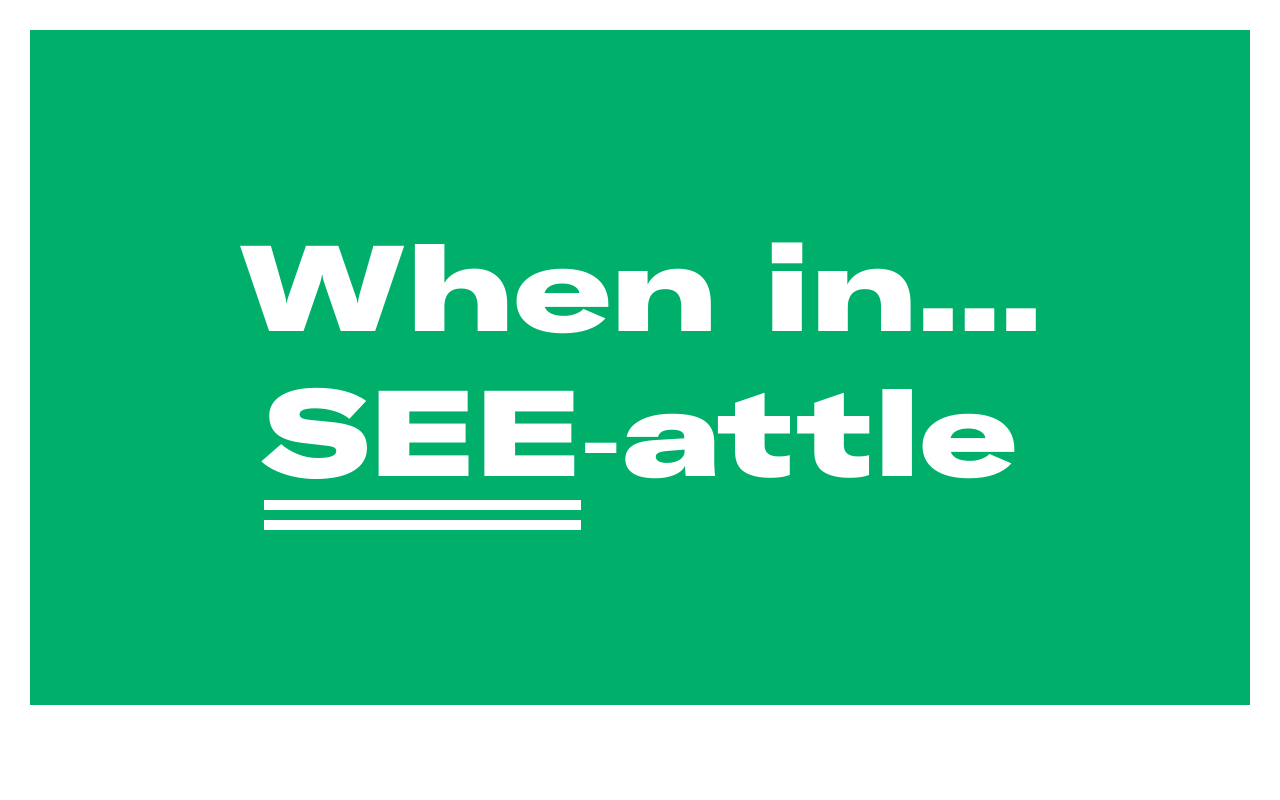
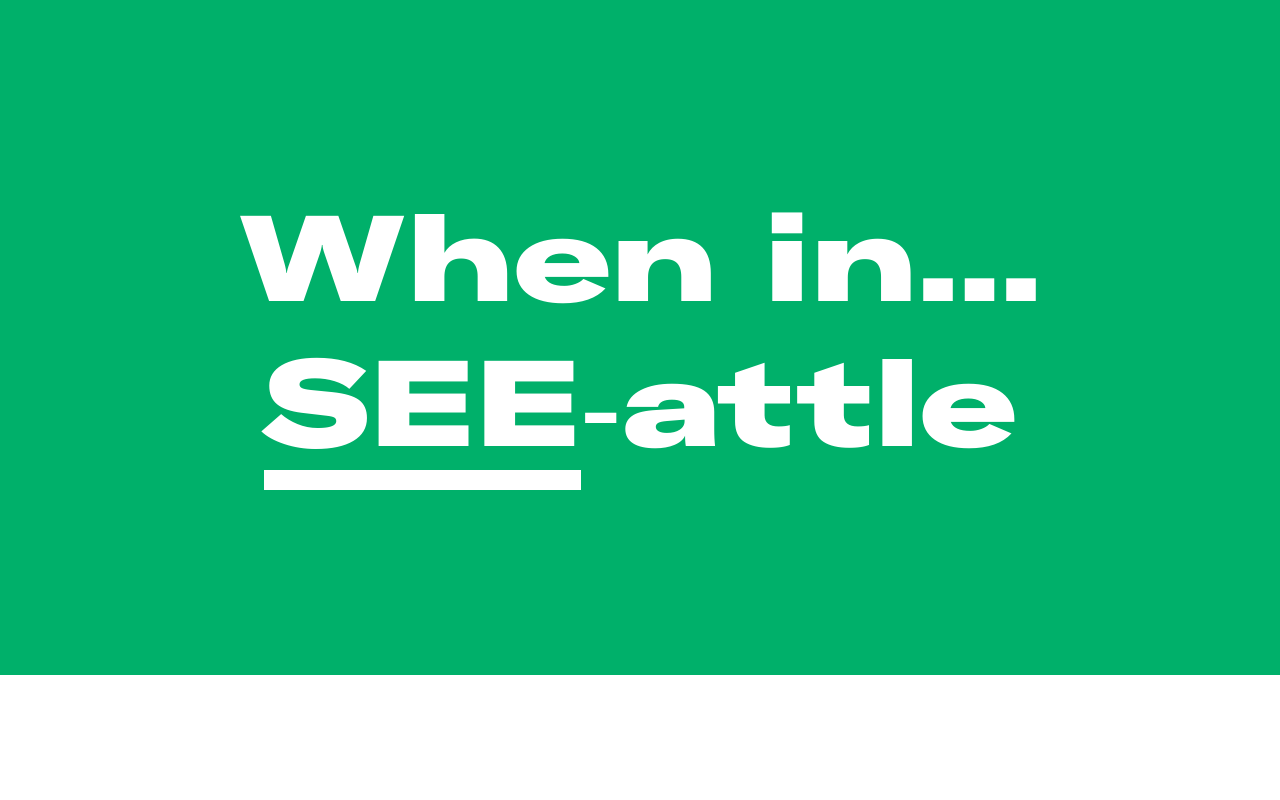
Before and after one commit to skinsshark/see-attle, a React (Create React App) app: page / in a window 1280 px wide. Shown: the top 800 px of the page. Built offline with nearby package versions, Linux system fonts and the light colour scheme.

Commit message:
change header hover state

```diff
--- a/src/App.css
+++ b/src/App.css
@@ -10,7 +10,7 @@
 
 @media only screen and (min-width: 768px) {
   h1 span {
-    border-bottom: 30px double #fff;
+    border-bottom: 20px solid #fff;
     -webkit-text-fill-color: #fff;
     -webkit-text-stroke: 0;
   }
@@ -43,9 +43,9 @@
 
   /* splash */
   .cred section:nth-child(1) {
-    background: url('./images/title.jpg') center center;
+    /* background: url('./images/title.jpg') center center;
     background-size: contain;
-    background-repeat: no-repeat;
+    background-repeat: no-repeat; */
   }
 
   section:nth-child(1) {
@@ -148,7 +148,7 @@ h2 {
   }
 
   h1 span {
-    border-bottom: 15px double #00995c;
+    border-bottom: 10px solid #00995c;
     -webkit-text-stroke: 0;
   }
 }
@@ -279,6 +279,17 @@ p {
   #cred {
     cursor: zoom-in;
   }
+
+  #cred:hover {
+    /* background-repeat: no-repeat; */
+  }
+
+  h1 span#cred:hover {
+    color: transparent;
+    -webkit-text-fill-color: transparent;
+    background: url('./images/title.jpg') center top;
+    background-size: cover;
+  }
 }
 
 .ad {
--- a/src/index.css
+++ b/src/index.css
@@ -9,7 +9,6 @@
 }
 
 body {
-	padding: 30px;
   margin: 0 0 100px;
   color: #00995c;
   font-family: 'Text', serif;
@@ -28,7 +27,6 @@ body {
 @media only screen and (max-width: 767px) {
   body {
     font-size: 1.8em;
-		padding: 0;
   }
 
 	h1 {
```
